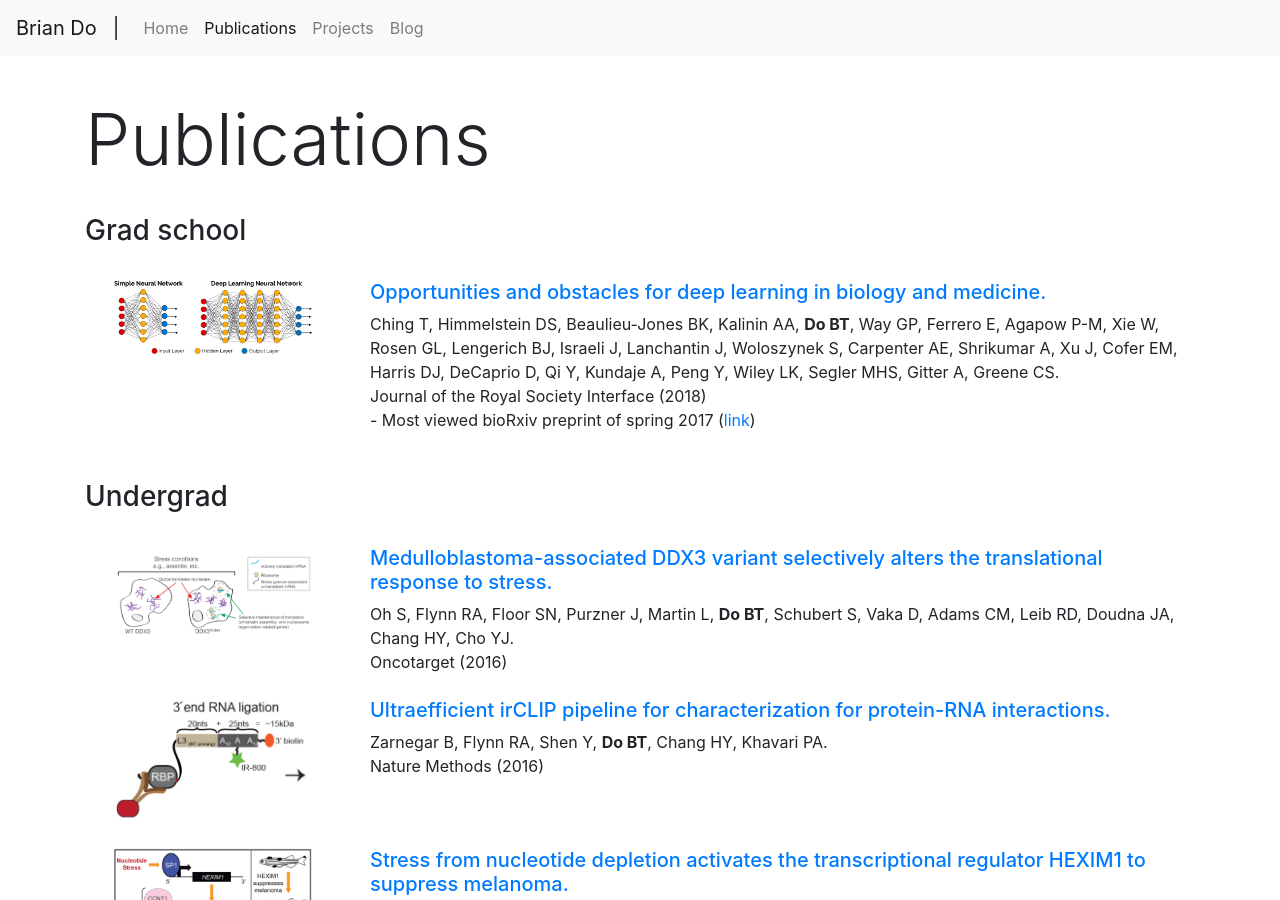
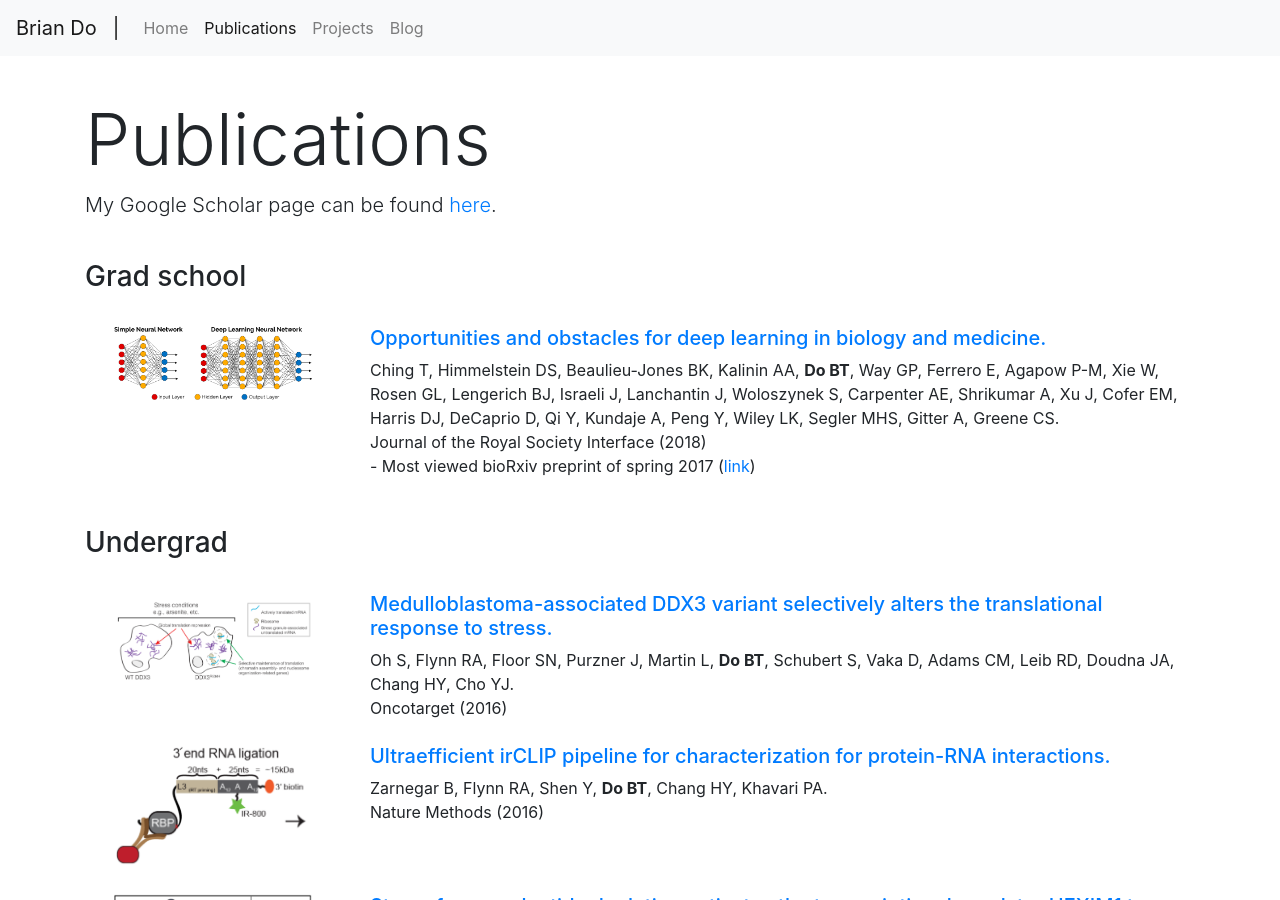
Before and after one commit to bdo311/bdo311.github.io, a Jekyll site: the page publications.html, which Jekyll copies as it is, in a window 1280 px wide and 900 px high. Built offline with Jekyll 4.4.1, drawn with Linux system fonts in a browser that asks for light colours; nearby versions of some CDN libraries.

Commit message:
update blog

```diff
--- a/publications.html
+++ b/publications.html
@@ -44,6 +44,7 @@
 
   <div class="container panel">
     <h1 class="display-3">Publications</h1>
+    <p class="lead">My Google Scholar page can be found <a href=https://scholar.google.com/citations?user=rq50cgQAAAAJ&hl=en>here</a>.</p>
     <br>
     <h3>Grad school</h3>
     <br>
```
